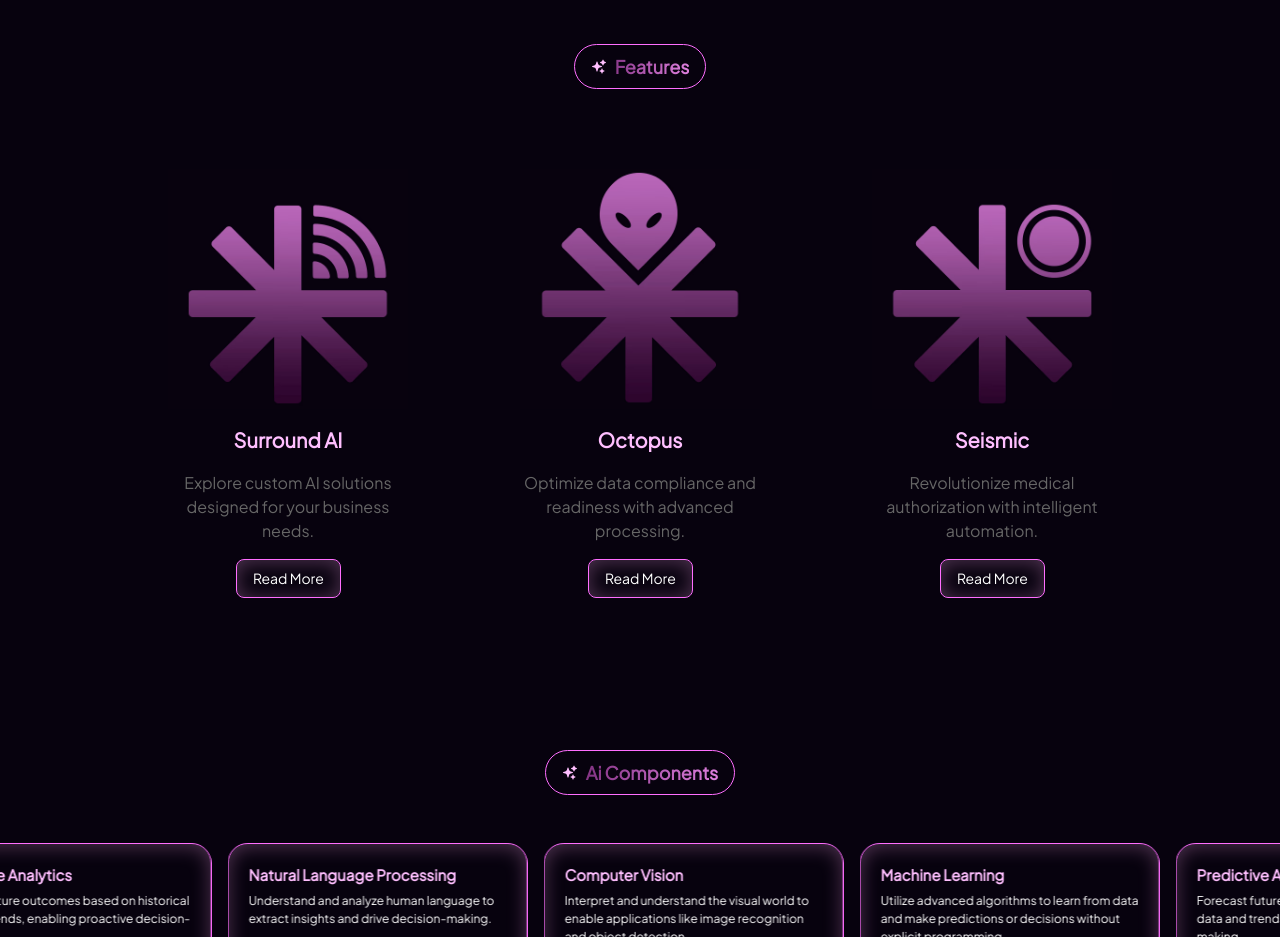
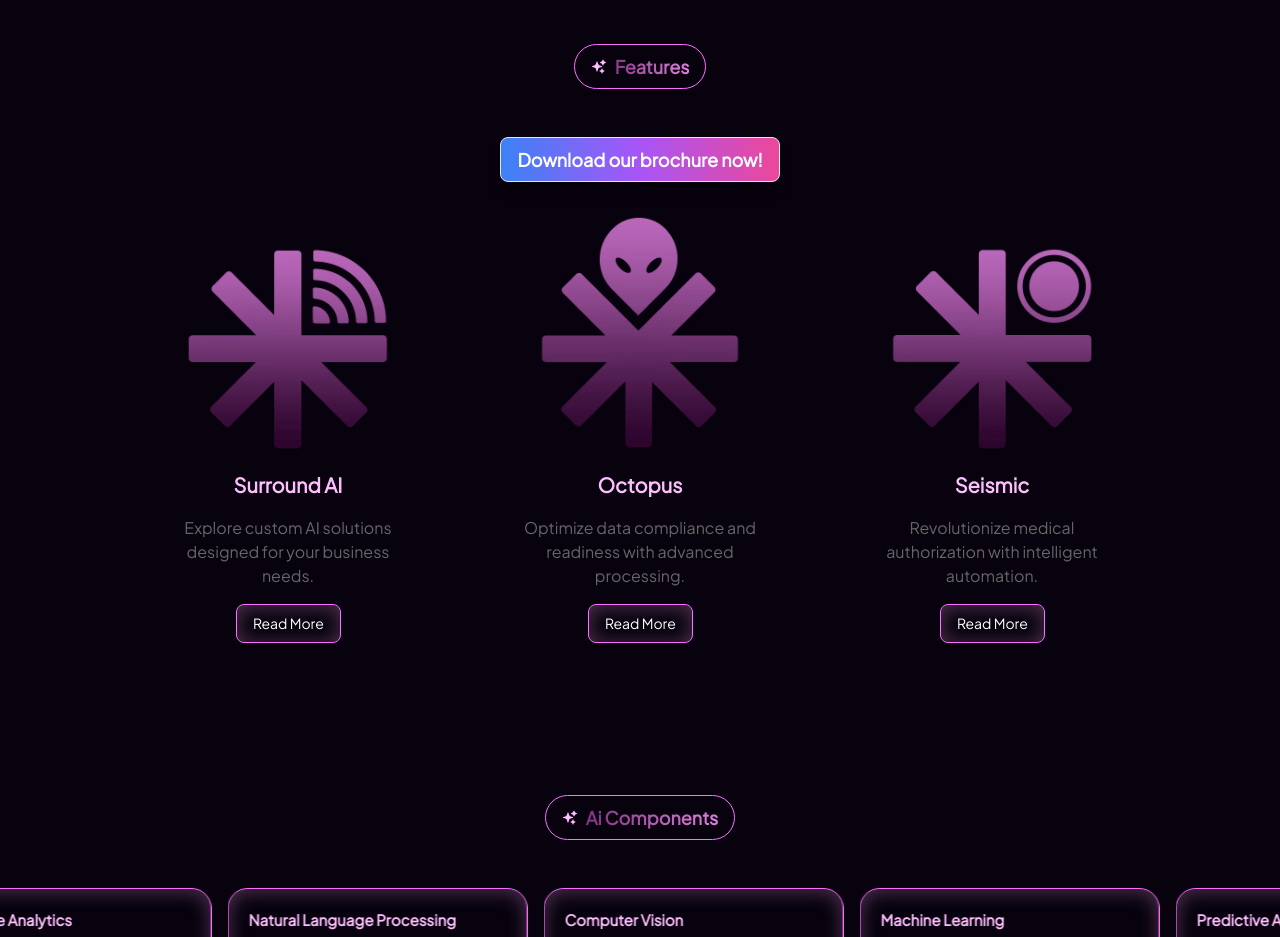
Before and after one commit to LeapGenSolutions/Leapgen.ai, a React (Create React App) app: page / in a window 1280 px wide. Shown: the part 1440-2377 px from the top of the page. Built offline with nearby package versions, Linux system fonts and the light colour scheme.

Commit message:
Adding brouchere

```diff
--- a/src/components/Features.jsx
+++ b/src/components/Features.jsx
@@ -2,6 +2,7 @@ import React, { useEffect, useRef } from "react";
 import service1 from "../assets/features1.avif";
 import service2 from "../assets/features2.avif";
 import service3 from "../assets/features3.avif";
+import pdf_file from "../assets/Brouchere.pdf"
 
 import "../index.css";
 import { Link } from "react-router-dom";
@@ -85,6 +86,12 @@ const Features = () => {
           Features
         </h2>
       </div>
+      <a
+        className="text-[18px] font-semibold border-[1px] text-white bg-gradient-to-r from-blue-500 via-purple-500 to-pink-500 hover:from-pink-500 hover:to-blue-500 transition-all duration-300 ease-in-out px-4 py-2 rounded-lg shadow-lg flex flex-row items-center justify-center"
+        href={pdf_file}
+        download={"LeapGen AI Brochure 2024.pdf"}>
+          Download our brochure now!
+      </a>
       <div className="flex flex-wrap flex-col md:flex-row items-center justify-center gap-8">
         {features.map((feature, index) => (
           <div
```
Also changed, not shown: 1 other file (tests, documents, lock files or other folders).
